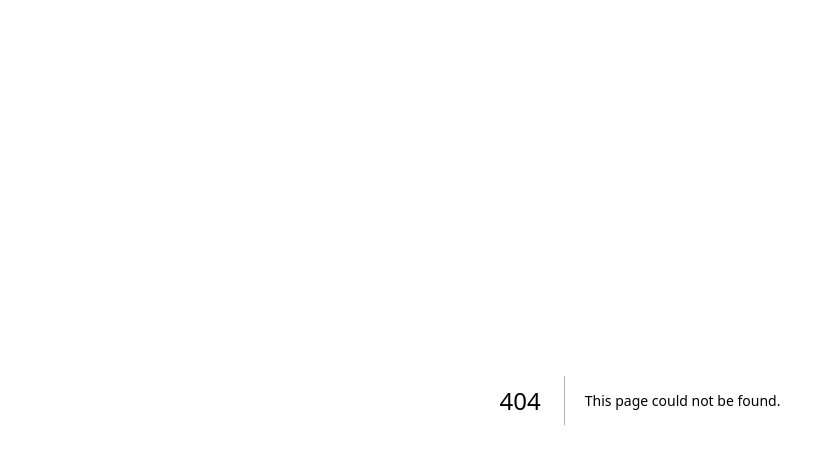
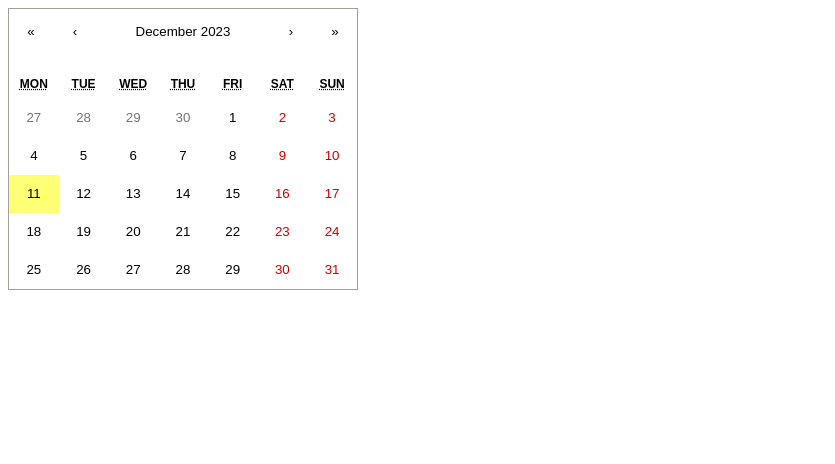
Before and after one commit to taku-271/multi-service, a Next.js app in the folder packages/frontend/: page /schedule in a window 1280 px wide. Before the commit this address had no page. Shown: the top 464 px of the page, without its empty margins (0-835 px from the left). Built offline with nearby package versions, Linux system fonts and the light colour scheme.

Commit message:
feat: react-calendarの導入

```diff
--- a/packages/frontend/package.json
+++ b/packages/frontend/package.json
@@ -17,6 +17,7 @@
     "next": "14.0.3",
     "next-pwa": "^5.6.0",
     "react": "^18",
+    "react-calendar": "^4.7.0",
     "react-dom": "^18",
     "react-query": "^3.39.3"
   },
--- /dev/null
+++ b/packages/frontend/src/pages/schedule/index.tsx
@@ -0,0 +1,16 @@
+import { useState } from "react";
+import Calendar from "react-calendar";
+import "react-calendar/dist/Calendar.css";
+
+const ScheduleCalendar = () => {
+  const [value, setValue] = useState<Date>();
+
+  return (
+    <>
+      <Calendar value={value} onClickDay={(e) => setValue(e)} />
+      <p>{value ? value.toString() : ""}</p>
+    </>
+  );
+};
+
+export default ScheduleCalendar;
```
Also changed, not shown: 1 other file (tests, documents, lock files or other folders).
